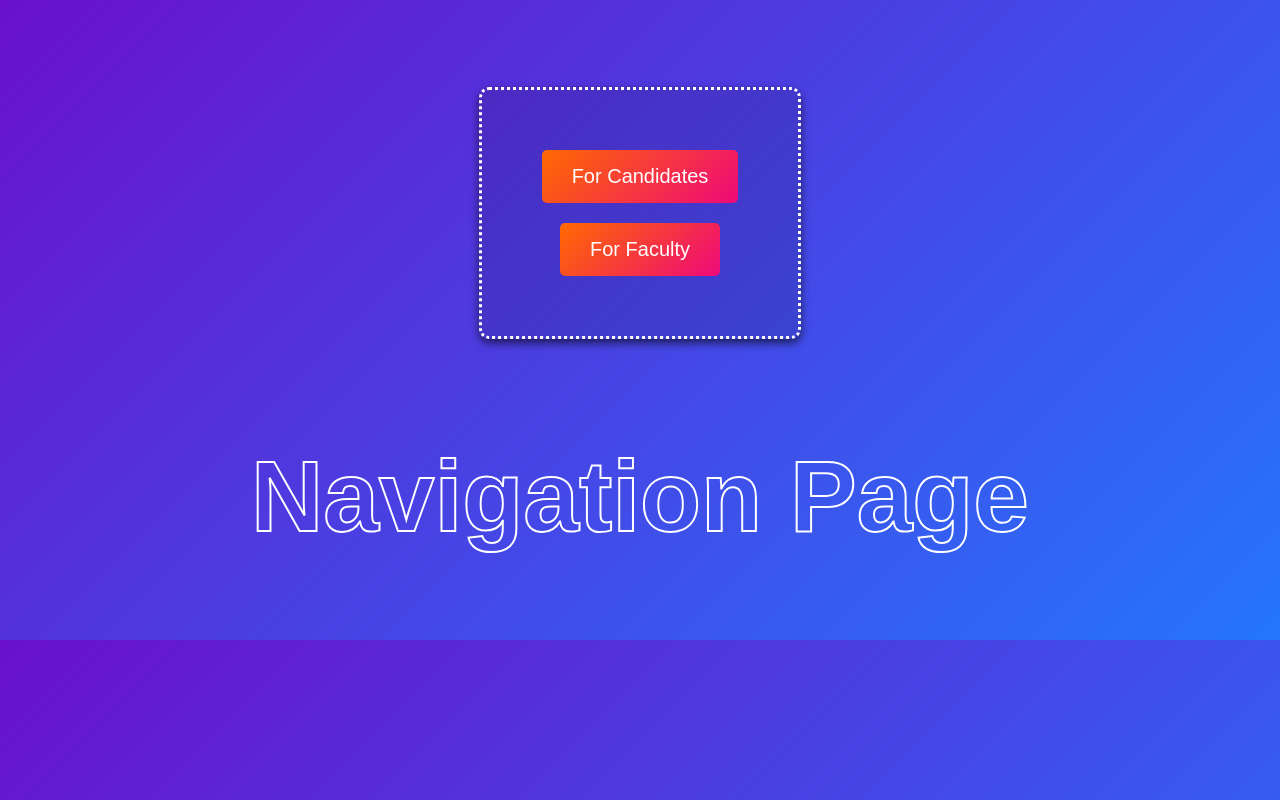
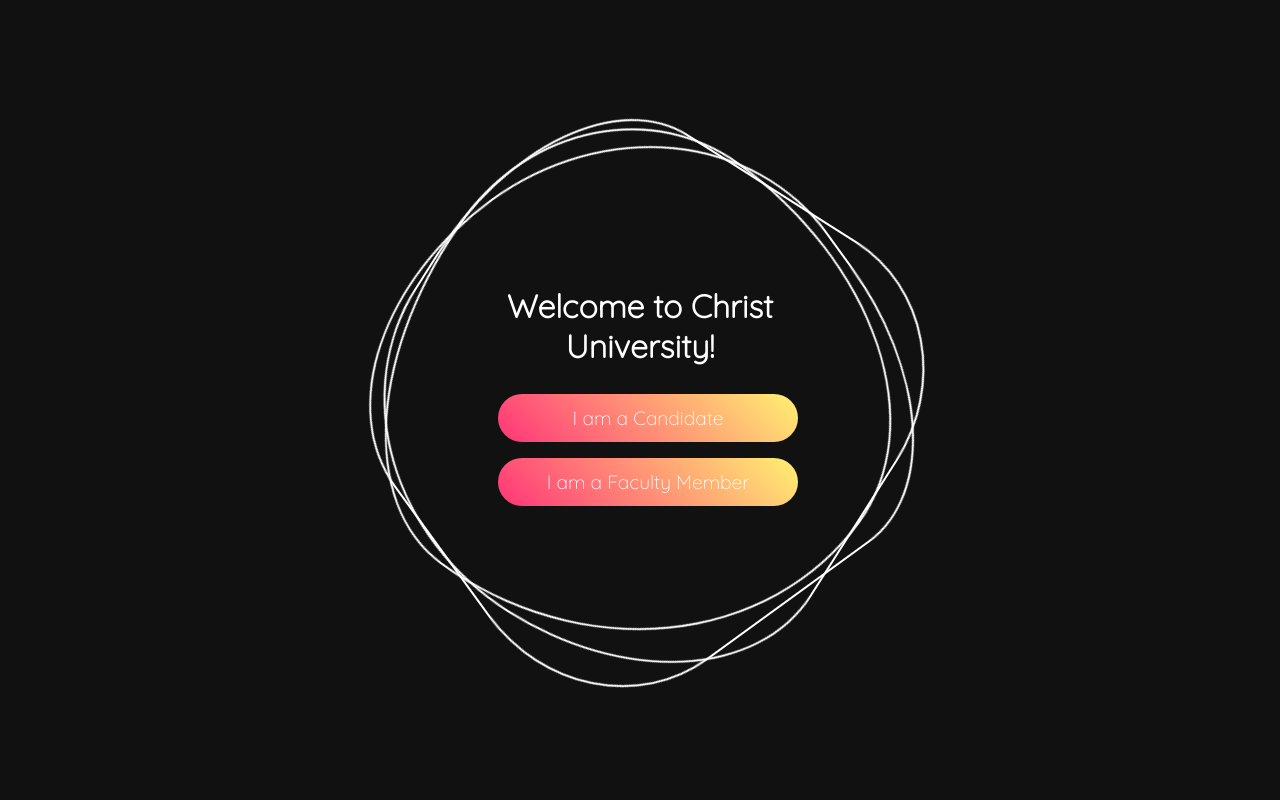
Before and after one commit to purusharthmalik/Resume-Filtering, a Flask app: page / in a window 1280 px wide. Run offline with Flask 3, Linux system fonts and the light colour scheme.

Commit message:
Update app.py

```diff
--- a/app.py
+++ b/app.py
@@ -9,6 +9,8 @@ from sqlalchemy.sql import text
 from datetime import datetime
 import dspy
 import json
+from scoring import Scoring
+from extract_from_db import get_resume_info
 
 load_dotenv()
 app = Flask(__name__)
@@ -70,7 +72,7 @@ def filterr():
     session = db.session()
     res = session.execute(text(f'''SELECT personal_information_id from Filter''')).cursor
     session.close()
-    return render_template('home.html')
+    return render_template('filter.html')
 
 
 @app.route('/upload', methods=['POST'])
@@ -379,8 +381,6 @@ def submit():
     linkedin = request.form['linkedin']
     gen_sum = summ(resume_json=open('resume.json', 'r').read()).summary
 
-    # Scoring to be added here (PURUUUUUUUUU)
-
     personal_info = PersonalInformation(name=name, email=email, phone_number=phone, address=address,
                                         linkedin_url=linkedin, gen_sum=gen_sum, score=None)
     db.session.add(personal_info)
@@ -419,7 +419,10 @@ def submit():
         if k.startswith('endDate'):
             endcom.append(request.form[k])
 
+    scoring_we = []
     for i in range(len(compname)):
+        # For scoring
+        scoring_we.append(compname[i] + ',' + jobrole[i] + ',' + workmode[i] + ',' + jobtype[i])
         work_exp = WorkExperience(personal_information_id=personal_info.id, job_title=jobrole[i],
                                   company_name=compname[i],
                                   start_date=datetime.strptime(startcom[i], '%m-%d-%Y') if startcom[i] else None,
@@ -441,7 +444,10 @@ def submit():
         if k.startswith('projectEnd'):
             proend.append(request.form[k])
 
+    scoring_prj = []
     for i in range(len(proname)):
+        # For scoring
+        scoring_prj.append(proname[i] + ',' + prodes[i])
         project_detail = ProjectDetails(personal_information_id=personal_info.id, project_name=proname[i],
                                         description=prodes[i],
                                         start_date=datetime.strptime(prostart[i], '%m-%d-%Y') if prostart[i] else None,
@@ -462,7 +468,10 @@ def submit():
         if k.startswith('achievementEndDate'):
             acend.append(request.form[k])
 
+    scoring_ach = []
     for i in range(len(achead)):
+        # For scoring
+        scoring_ach.append(achead[i] + ', ' + acdes[i])
         achievement = Achievements(personal_information_id=personal_info.id,
                                    achievement_description=achead[i] + ', ' + acdes[i])
         db.session.add(achievement)
@@ -487,7 +496,10 @@ def submit():
         if k.startswith('endDate'):
             eduend.append(request.form[k])
 
+    scoring_ed = []
     for i in range(len(degree)):
+        # For scoring
+        scoring_ed.append(degree[i] + ',' + institute[i] + ',' + marks[i])
         education_detail = EducationDetails(personal_information_id=personal_info.id, degree_course=degree[i],
                                             field_of_study=field[i],
                                             institute=institute[i], marks_percentage_gpa=marks[i],
@@ -507,7 +519,10 @@ def submit():
         if k.startswith('issueDate'):
             certdate.append(request.form[k])
 
+    scoring_cert = []
     for i in range(len(certname)):
+        # For scoring
+        scoring_cert.append(certname[i] + ',' + certorg[i])
         certification_detail = CertificationDetails(personal_information_id=personal_info.id,
                                                     certification_title=certname[i],
                                                     date_of_issue=datetime.strptime(certdate[i], '%m-%d-%Y') if
@@ -542,7 +557,21 @@ def submit():
 
     db.session.commit()
 
-    return 'submitted successfully!'
+    # Scoring
+    resume_info = {'Summary':gen_sum,
+                   'Work Experience':scoring_we,
+                   'Projects':scoring_prj,
+                   'Achievements':scoring_ach,
+                   'Education Details':scoring_ed,
+                   'Certifications':scoring_cert,
+                   'Skills':skills,
+                   'Languages':language}
+
+    jd_text = open(r"S:\resume_parsing\job_descriptions\Prof.-CS-Sitare-University.txt", encoding='utf-8').read()
+
+    resume_score = Scoring(jd_text, resume_info).final_similarity()
+
+    return f'Your score is: {resume_score}'
 
 
 if __name__ == '__main__':
--- a/static/css/form_style.css
+++ b/static/css/form_style.css
@@ -1,13 +1,15 @@
+@import url("https://fonts.googleapis.com/css2?family=Quicksand:wght@300&display=swap");
+
 body {
     display: flex;
     justify-content: center;
     align-items: baseline;
     height: 100vh;
     margin: 0;
-    background: linear-gradient(to bottom right, #1f3a93, #6dd5ed);
+    background: linear-gradient(to bottom right, #ff357a, #fff172);
     background-attachment: fixed;
-    font-family: Arial, sans-serif;
     text-align: left;
+    font-family: "Quicksand", sans-serif;
 }
 
 .upload-container {
--- a/templates/home.html
+++ b/templates/home.html
@@ -4,61 +4,137 @@
     <meta charset="UTF-8">
     <title>Homepage</title>
     <style>
+        @import url("https://fonts.googleapis.com/css2?family=Quicksand:wght@300&display=swap");
+        * {
+        margin: 0;
+        padding: 0;
+        box-sizing: border-box;
+        font-family: "Quicksand", sans-serif;
+        }
         body {
-            display: flex;
-            flex-direction: column;
-            justify-content: center;
-            align-items: center;
-            height: 50vh;
-            margin: 120px;
-            background: linear-gradient(135deg, #6a11cb 0%, #2575fc 100%);
-            font-family: Arial, sans-serif;
+        display: flex;
+        flex-direction: column;
+        justify-content: center;
+        align-items: center;
+        min-height: 100vh;
+        background: #111;
+        width: 100%;
+        overflow: hidden;
+        }
+        .ring {
+        position: relative;
+        width: 500px;
+        height: 500px;
+        display: flex;
+        justify-content: center;
+        align-items: center;
+        }
+        .ring i {
+        position: absolute;
+        inset: 0;
+        border: 2px solid #fff;
+        transition: 0.5s;
+        }
+        .ring i:nth-child(1) {
+        border-radius: 38% 62% 63% 37% / 41% 44% 56% 59%;
+        animation: animate 6s linear infinite;
+        }
+        .ring i:nth-child(2) {
+        border-radius: 41% 44% 56% 59%/38% 62% 63% 37%;
+        animation: animate 4s linear infinite;
+        }
+        .ring i:nth-child(3) {
+        border-radius: 41% 44% 56% 59%/38% 62% 63% 37%;
+        animation: animate2 10s linear infinite;
+        }
+        .ring:hover i {
+        border: 6px solid var(--clr);
+        filter: drop-shadow(0 0 20px var(--clr));
+        }
+        @keyframes animate {
+        0% {
+            transform: rotate(0deg);
+        }
+        100% {
+            transform: rotate(360deg);
+        }
+        }
+        @keyframes animate2 {
+        0% {
+            transform: rotate(360deg);
+        }
+        100% {
+            transform: rotate(0deg);
+        }
+        }
+        .login {
+        position: absolute;
+        width: 300px;
+        height: 100%;
+        display: flex;
+        justify-content: center;
+        align-items: center;
+        flex-direction: column;
+        gap: 20px;
+        }
+        .login h2 {
+        font-size: 2em;
+        color: #fff;
+        text-align: center;
+        }
+        .login .inputBx {
+        position: relative;
+        width: 100%;
+        }
+        .login .inputBx button {
+        position: relative;
+        width: 100%;
+        padding: 12px 20px;
+        background: transparent;
+        border: 2px solid #fff;
+        border-radius: 40px;
+        font-size: 1.2em;
+        color: #fff;
+        box-shadow: none;
+        outline: none;
+        margin: 8px;
+        }
+        .login .inputBx button {
+        width: 100%;
+        background: linear-gradient(45deg, #ff357a, #fff172);
+        border: none;
+        cursor: pointer;
+        }
+        .login .inputBx button:hover {
+        width: 100%;
+        background: linear-gradient(45deg, #fff172, #ff357a);
+        color:#000;
+        border: none;
+        cursor: pointer;
         }
 
-        form {
-            display: flex;
-            flex-direction: column;
-            align-items: center;
-            background: rgba(0, 0, 0, 0.1);
-            padding: 50px;
-            border-radius: 10px;
-            border-color: white;
-            border-style: dotted;
-            box-shadow: 0 4px 8px rgba(0, 0, 0, 0.6);
-        }
-
-        button {
-            background: linear-gradient(135deg, #ff6a00 0%, #ee0979 100%);
-            color: white;
-            border: none;
-            padding: 15px 30px;
-            margin: 10px;
-            border-radius: 5px;
-            font-size: 20px;
-            cursor: pointer;
-            transition: background 0.3s ease-in-out;
-        }
-
-        button:hover {
-            background: linear-gradient(135deg, #ee0979 0%, #ff6a00 100%);
-        }
-
-        .navigation-text {
-            margin-top: 100px;
-            font-size: 100px;
-            font-weight: bold;
-            color: transparent;
-            -webkit-text-stroke: 2px white;
-            text-align: center;
-        }
     </style>
 </head>
 <body>
-    <form action="{{url_for('candidate_button')}}" method="post">
+    <!--ring div starts here-->
+    <div class="ring">
+        <i style="--clr:#fff;"></i>
+        <i style="--clr:#fff172;"></i>
+        <i style="--clr:#ff357a;"></i>
+        <div class="login">
+            <h2>Welcome to Christ University!</h2>
+            <form action="{{url_for('candidate_button')}}" class="inputBx" method="post">
+                <button type="submit" id="candy">I am a Candidate</button>
+                <button type="submit" formaction="{{url_for('hod_button')}}" id="fac">I am a Faculty Member</button>
+            </form>
+        </div>
+    <!--ring div ends here-->
+
+    <!-- <form action="{{url_for('candidate_button')}}" method="post">
         <button type="submit" id="candy">For Candidates</button>
         <button type="submit" formaction="{{url_for('hod_button')}}" id="fac">For Faculty</button>
-    </form>
+    </form> -->
 
-    <div class="navigation-text">Navigation Page</div>
+    <!-- <div class="navigation-text">Navigation Page</div> -->
 </body>
 </html>
--- a/templates/upload.html
+++ b/templates/upload.html
@@ -10,7 +10,6 @@
         <h2>Upload your files</h2>
         <form action="{{ url_for('upload_file') }}" method="post" enctype="multipart/form-data" id="upload-form">
             <div class="upload-box" id="upload-box">
-                <p>Drag & Drop</p>
                 <p>Supported format files</p>
                 <div class="file-icons">
                     <img src="{{ url_for('static', filename='images/doc.png') }}" alt="DOC">
@@ -18,6 +17,7 @@
                 </div>
                 <input type="file" name="file" accept=".doc,.pdf" id="file-input" multiple>
                 <label for="file-input" class="choose-files-btn">Choose Files</label>
+                <p style="font-size: smaller;">or drop files here</p>
             </div>
             <div id="file-name-display" style="font-family: Arial, sans-serif; text-decoration: none;"></div>
             <button id="uploadBtn" type="submit" class="upload-btn">
```
Also changed, not shown: scoring.py (+12 -11 lines), static/css/style.css (added, +49 -0 lines), static/css/upload_style.css (+28 -9 lines), templates/filter.html (added, +43 -0 lines).
